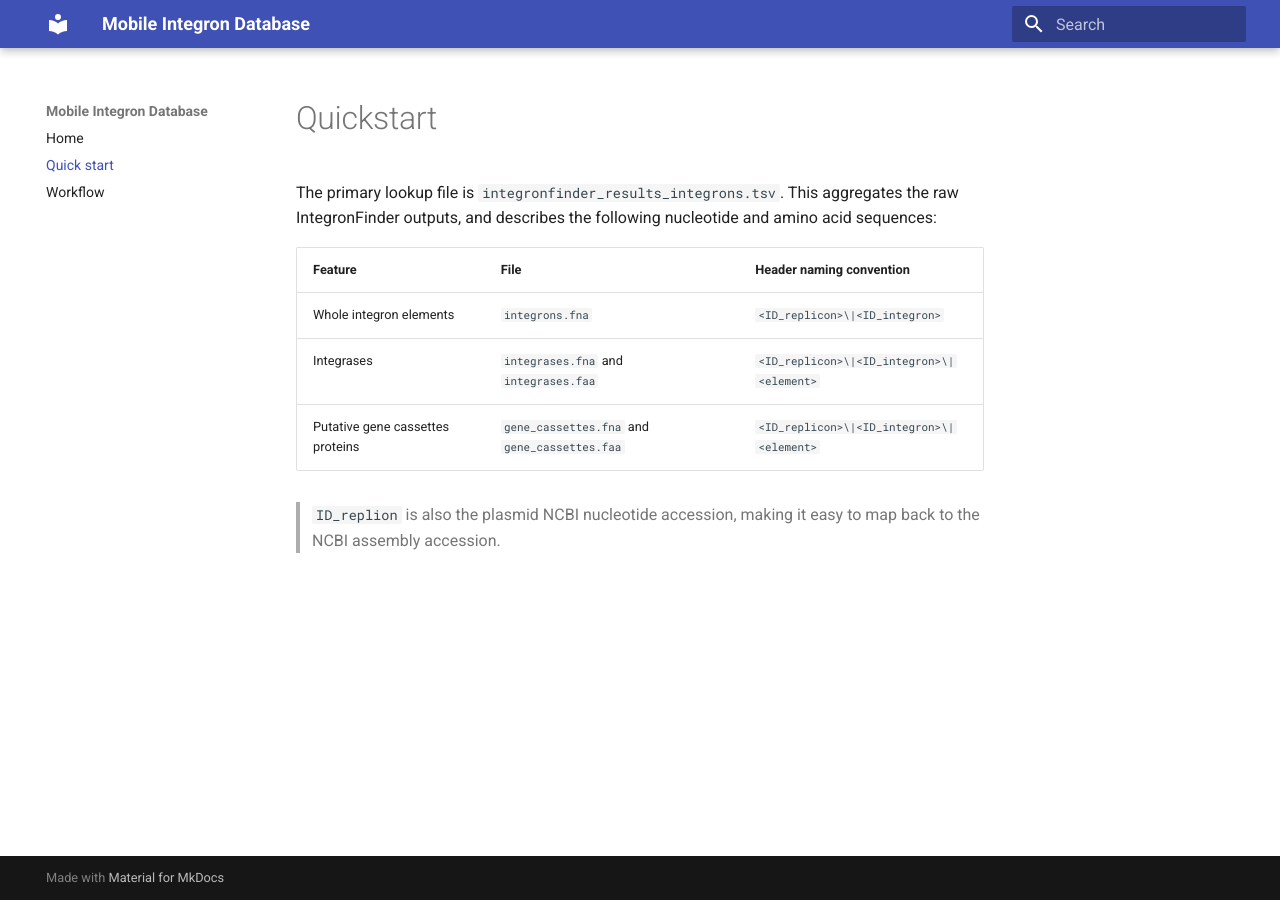
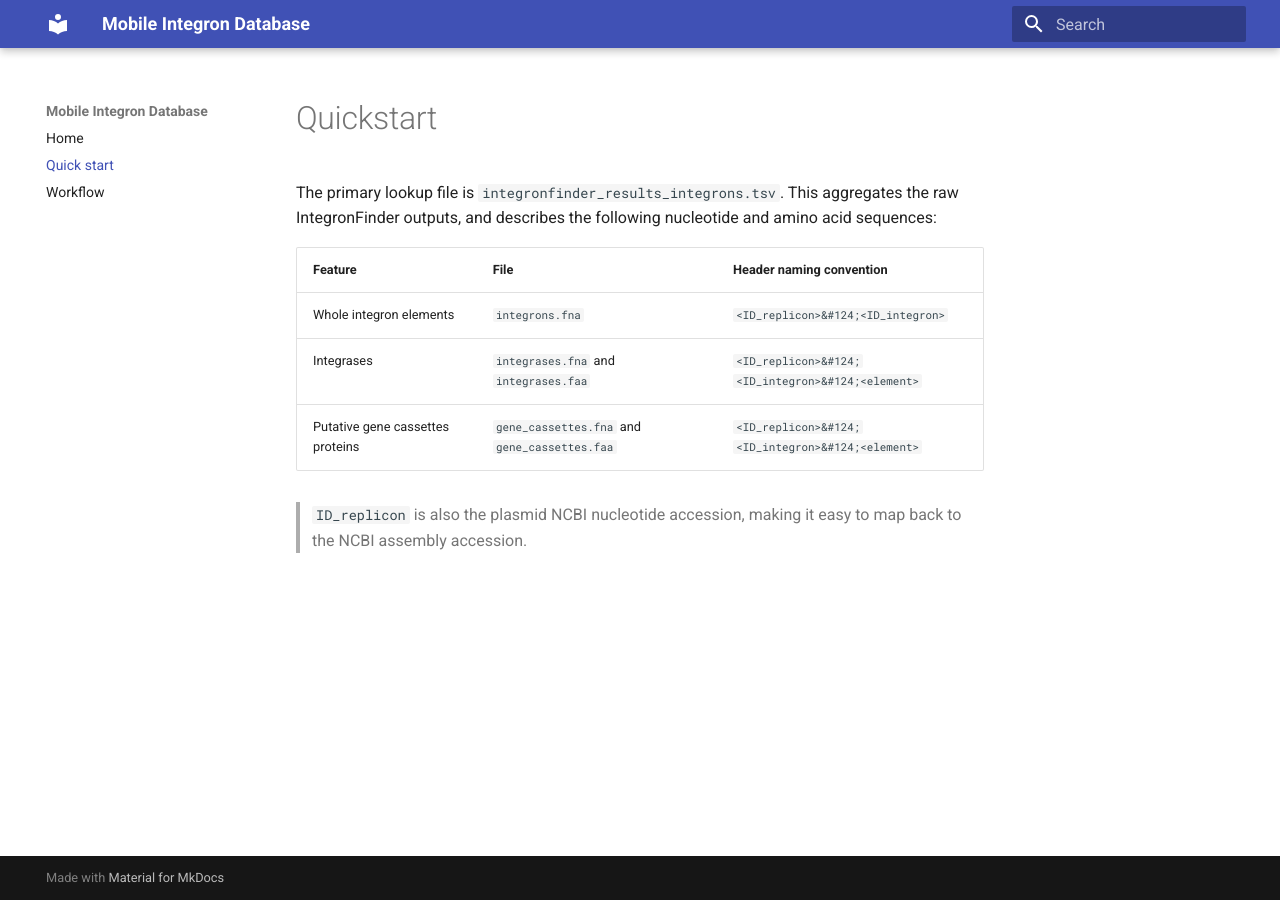
Before and after one commit to wtmatlock/midb, an MkDocs documentation site: the page built from docs/quickstart.md, in a window 1280 px wide. Built offline with MkDocs 1.6.1 and Material for MkDocs 9.7.7, drawn with Linux system fonts in a browser that asks for light colours.

Commit message:
Fix header naming conventions in quickstart.md
Updated header naming conventions for integron files to use correct character encoding.

```diff
--- a/docs/quickstart.md
+++ b/docs/quickstart.md
@@ -4,8 +4,8 @@ The primary lookup file is `integronfinder_results_integrons.tsv`. This aggregat
 
 | Feature    | File | Header naming convention  |
 | -------- | ------- | ------- |
-| Whole integron elements  | `integrons.fna` | `<ID_replicon>\|<ID_integron>` |
-| Integrases | `integrases.fna` and `integrases.faa`  | `<ID_replicon>\|<ID_integron>\|<element>` |
-| Putative gene cassettes proteins | `gene_cassettes.fna` and `gene_cassettes.faa`  | `<ID_replicon>\|<ID_integron>\|<element>` |
+| Whole integron elements  | `integrons.fna` | `<ID_replicon>&#124;<ID_integron>` |
+| Integrases | `integrases.fna` and `integrases.faa`  | `<ID_replicon>&#124;<ID_integron>&#124;<element>` |
+| Putative gene cassettes proteins | `gene_cassettes.fna` and `gene_cassettes.faa`  | `<ID_replicon>&#124;<ID_integron>&#124;<element>` |
 
- > `ID_replion` is also the plasmid NCBI nucleotide accession, making it easy to map back to the NCBI assembly accession.
+ > `ID_replicon` is also the plasmid NCBI nucleotide accession, making it easy to map back to the NCBI assembly accession.
```
